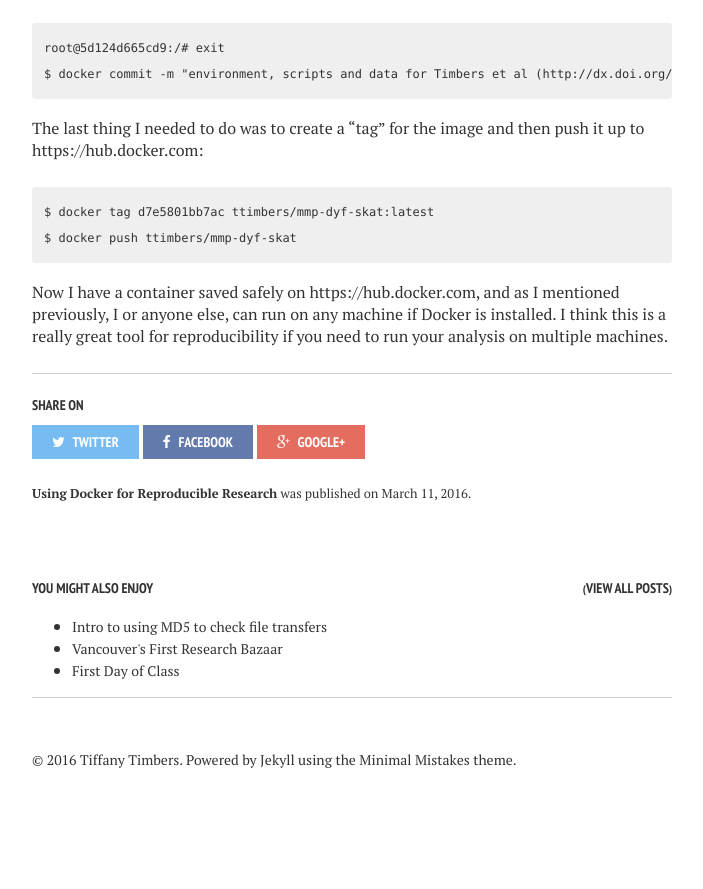
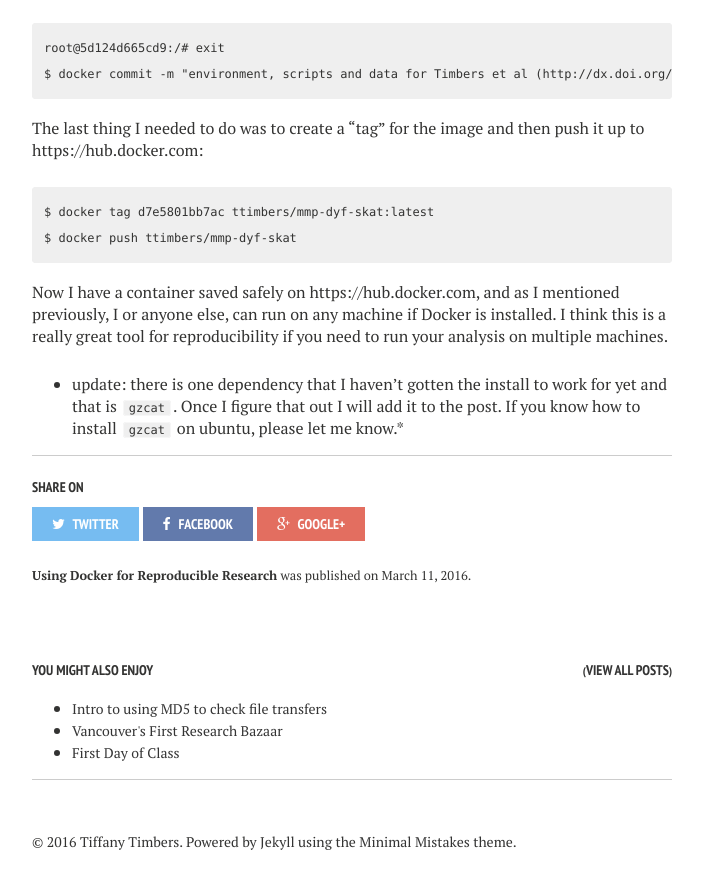
Before and after one commit to ttimbers/ttimbers.github.io, a Jekyll site: the page built from _posts/2016-03-11-Using-docker-for-reproducible-research.markdown, in a window 1280 px wide and 900 px high, scrolled down 4887 px. Shown: the top 889 px of the window, without its empty margins (288-991 px from the left). Built offline with Jekyll 4.4.1, drawn with Linux system fonts in a browser that asks for light colours; nearby versions of some CDN libraries; before the commit the page ends 5705 px from its top, so only the background shows below that.

Commit message:
added note about missing gzcat dependency

```diff
--- a/_posts/2016-03-11-Using-docker-for-reproducible-research.markdown
+++ b/_posts/2016-03-11-Using-docker-for-reproducible-research.markdown
@@ -219,3 +219,5 @@ $ docker push ttimbers/mmp-dyf-skat
 ~~~
 
 Now I have a container saved safely on https://hub.docker.com, and as I mentioned previously, I or anyone else, can run on any machine if Docker is installed. I think this is a really great tool for reproducibility if you need to run your analysis on multiple machines.
+
+* update: there is one dependency that I haven't gotten the install to work for yet and that is `gzcat`. Once I figure that out I will add it to the post. If you know how to install `gzcat` on ubuntu, please let me know.*
```
